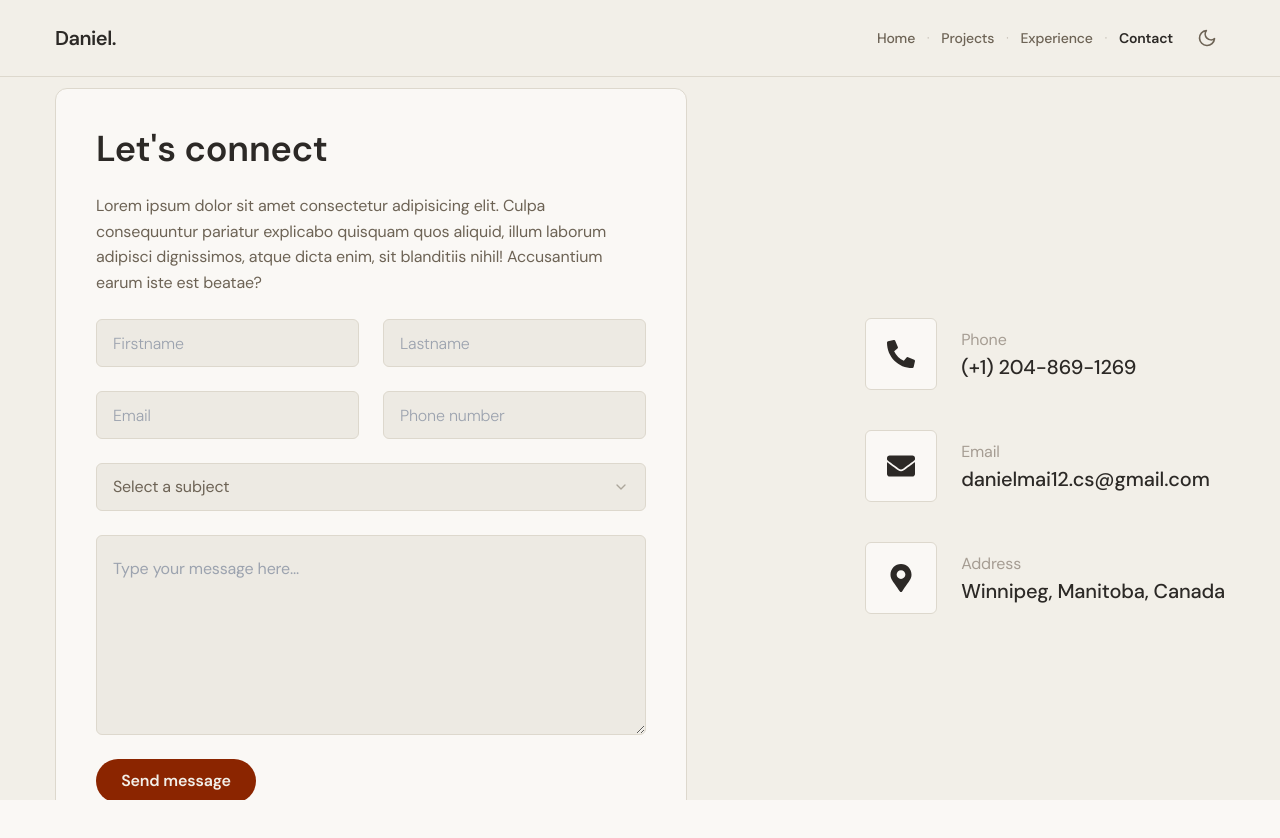
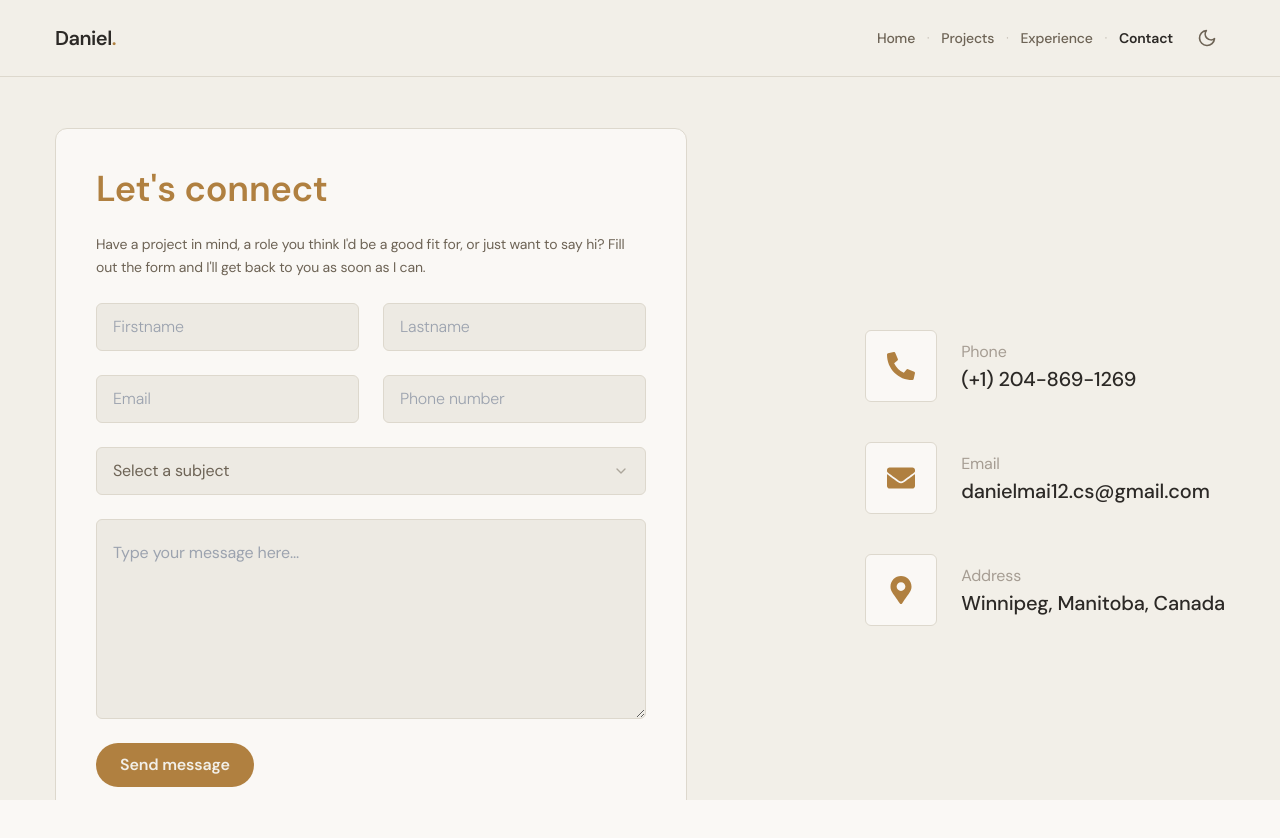
Before and after one commit to danielmai12/dmai-portfolio, a Next.js app: page /contact in a window 1280 px wide. Shown: the top 838 px of the page. Built offline with nearby package versions, Linux system fonts and the light colour scheme.

Commit message:
Add send email functionality

```diff
--- a/package.json
+++ b/package.json
@@ -9,6 +9,7 @@
     "lint": "next lint"
   },
   "dependencies": {
+    "@emailjs/browser": "^4.4.1",
     "@radix-ui/react-dialog": "^1.1.6",
     "@radix-ui/react-scroll-area": "^1.2.3",
     "@radix-ui/react-select": "^2.1.6",
--- a/src/app/contact/page.tsx
+++ b/src/app/contact/page.tsx
@@ -1,5 +1,7 @@
 "use client";
 
+import { useState, useRef } from "react";
+import emailjs from "@emailjs/browser";
 import { Button } from "@/components/ui/button";
 import { Input } from "@/components/ui/input";
 import { Textarea } from "@/components/ui/textarea";
@@ -36,6 +38,30 @@ const info = [
 ];
 
 const Contact = () => {
+  const formRef = useRef<HTMLFormElement>(null);
+  const [subject, setSubject] = useState("");
+  const [status, setStatus] = useState<"idle" | "sending" | "success" | "error">("idle");
+
+  const handleSubmit = async (e: React.FormEvent) => {
+    e.preventDefault();
+    if (!formRef.current) return;
+
+    setStatus("sending");
+    try {
+      await emailjs.sendForm(
+        process.env.NEXT_PUBLIC_EMAILJS_SERVICE_ID!,
+        process.env.NEXT_PUBLIC_EMAILJS_TEMPLATE_ID!,
+        formRef.current,
+        process.env.NEXT_PUBLIC_EMAILJS_PUBLIC_KEY!
+      );
+      setStatus("success");
+      formRef.current.reset();
+      setSubject("");
+    } catch {
+      setStatus("error");
+    }
+  };
+
   return (
     <motion.section
       initial={{ opacity: 0 }}
@@ -43,12 +69,14 @@ const Contact = () => {
         opacity: 1,
         transition: { delay: 0.4, duration: 0.4, ease: "easeIn" },
       }}
-      className="py-6"
+      className="min-h-[calc(100vh-4rem)] flex items-center py-16"
     >
       <div className="container mx-auto">
         <div className="flex flex-col xl:flex-row gap-[30px]">
           <div className="xl:w-[54%] order-2 xl:order-none">
             <form
+              ref={formRef}
+              onSubmit={handleSubmit}
               className="flex flex-col gap-6 p-10 rounded-xl border"
               style={{
                 backgroundColor: "var(--card-bg)",
@@ -61,45 +89,58 @@ const Contact = () => {
               >
                 Let&apos;s connect
               </h3>
-              <p style={{ color: "var(--text-color)" }}>
-                Lorem ipsum dolor sit amet consectetur adipisicing elit. Culpa
-                consequuntur pariatur explicabo quisquam quos aliquid, illum
-                laborum adipisci dignissimos, atque dicta enim, sit blanditiis
-                nihil! Accusantium earum iste est beatae?
+              <p className="text-sm leading-relaxed" style={{ color: "var(--text-color)" }}>
+                Have a project in mind, a role you think I&apos;d be a good fit
+                for, or just want to say hi? Fill out the form and I&apos;ll get
+                back to you as soon as I can.
               </p>
               <div className="grid grid-cols-1 md:grid-cols-2 gap-6">
-                <Input type="text" placeholder="Firstname" />
-                <Input type="text" placeholder="Lastname" />
-                <Input type="email" placeholder="Email" />
-                <Input type="tel" placeholder="Phone number" />
+                <Input type="text" name="firstname" placeholder="Firstname" required />
+                <Input type="text" name="lastname" placeholder="Lastname" required />
+                <Input type="email" name="email" placeholder="Email" required />
+                <Input type="tel" name="phone" placeholder="Phone number" />
               </div>
 
-              <Select>
+              {/* Hidden input so subject value is included in the form data */}
+              <input type="hidden" name="subject" value={subject} />
+
+              <Select onValueChange={setSubject}>
                 <SelectTrigger className="w-full">
                   <SelectValue placeholder="Select a subject" />
                 </SelectTrigger>
                 <SelectContent>
                   <SelectGroup>
                     <SelectLabel>Select a service</SelectLabel>
-                    <SelectItem value="web-development">
-                      Web Development
-                    </SelectItem>
-                    <SelectItem value="mobile-development">
-                      Mobile Development
-                    </SelectItem>
-                    <SelectItem value="quickbooks-development">
-                      Quickbooks Development
-                    </SelectItem>
+                    <SelectItem value="web-development">Web Development</SelectItem>
+                    <SelectItem value="mobile-development">Mobile Development</SelectItem>
+                    <SelectItem value="ai-development">AI / LLM Integration</SelectItem>
+                    <SelectItem value="other">Other</SelectItem>
                   </SelectGroup>
                 </SelectContent>
               </Select>
 
               <Textarea
                 className="h-[200px]"
+                name="message"
                 placeholder="Type your message here..."
+                required
               />
 
-              <Button className="max-w-40">Send message</Button>
+              <div className="flex items-center gap-4">
+                <Button className="max-w-40" type="submit" disabled={status === "sending"}>
+                  {status === "sending" ? "Sending..." : "Send message"}
+                </Button>
+                {status === "success" && (
+                  <p className="text-sm" style={{ color: "var(--accent-color)" }}>
+                    Message sent successfully!
+                  </p>
+                )}
+                {status === "error" && (
+                  <p className="text-sm text-red-500">
+                    Something went wrong. Please try again.
+                  </p>
+                )}
+              </div>
             </form>
           </div>
 
@@ -118,9 +159,7 @@ const Contact = () => {
                     <div className="text-[28px]">{item.icon}</div>
                   </div>
                   <div className="flex-1">
-                    <p style={{ color: "var(--secondary-color)" }}>
-                      {item.title}
-                    </p>
+                    <p style={{ color: "var(--secondary-color)" }}>{item.title}</p>
                     <h3
                       className="text-xl font-medium"
                       style={{ color: "var(--primary-color)" }}
--- a/src/app/globals.css
+++ b/src/app/globals.css
@@ -8,7 +8,7 @@
   --text-color: #6d6355;
   --primary-color: #2c2926;
   --secondary-color: #a69d93;
-  --accent-color: #2c2926;
+  --accent-color: #b08040;
   --card-bg: #faf8f5;
   --border-color: #ddd8cd;
   --input-bg: #edeae3;
@@ -27,7 +27,7 @@
   --text-color: #c8c2b8;
   --primary-color: #e8e2d8;
   --secondary-color: #a69d93;
-  --accent-color: #e8e2d8;
+  --accent-color: #c9973d;
   --card-bg: #2a2825;
   --border-color: #3a3632;
   --input-bg: #2a2825;
--- a/src/app/page.tsx
+++ b/src/app/page.tsx
@@ -34,22 +34,22 @@ const Home = () => {
                   GrydPark
                 </a>
                 , building full-stack B2B/B2C parking services across web and
-                mobile. I work across the whole stack — from React frontends to
-                NestJS APIs and PostgreSQL — with a deeper focus on backend
+                mobile. I work across the whole stack - from React frontends to
+                NestJS APIs and PostgreSQL - with a deeper focus on backend
                 systems and cloud infrastructure on GCP using Terraform, Docker,
                 and Kubernetes.
               </p>
               <p>
                 I studied Computer Science (BSc Honors) at the University of
                 Manitoba. My interest in problem solving goes back to high
-                school math competitions — what stuck was learning how to find
+                school math competitions - what stuck was learning how to find
                 the right angle on a hard problem. That led me into ML research
                 at the Database Datamining Lab, and eventually into software.
               </p>
               <p>
                 Outside of work, I keep up with the AI space by building
                 personal projects around LLMs, RAG pipelines, and AI-powered
-                tooling — exploring how these systems can be designed and
+                tooling - exploring how these systems can be designed and
                 integrated into real products.
               </p>
             </div>
--- a/src/app/projects/page.tsx
+++ b/src/app/projects/page.tsx
@@ -5,9 +5,9 @@ import { motion } from "framer-motion";
 const projects = [
   {
     name: "CGC Grain Outcome Predictions",
-    period: "May 2023 – Aug 2023",
+    period: "May 2023 - Aug 2023",
     description:
-      "Collaborated in a team of 6 to build ML models predicting the incidence and severity of Ergot. Created a Python pipeline to scrape weather data from ground station and satellite sources, stored in dockerized PostgreSQL containers. Held biweekly meetings with stakeholders from the Government and University of Manitoba.",
+      "Collaborated in a team of 6 to build ML models predicting the incidence and severity of Ergot. Created a Python pipeline to scrape weather data from ground station and satellite sources, stored in dockerized PostgreSQL containers",
     tech: ["Python", "Docker", "PostgreSQL", "TensorFlow"],
     github: "https://github.com/dmai/CGC_Grain_Outcome_Predictions",
   },
--- a/src/components/PageTransition.tsx
+++ b/src/components/PageTransition.tsx
@@ -14,15 +14,14 @@ const PageTransition = ({ children }: PageTransitionProps) => {
     <AnimatePresence>
       <div key={pathName}>
         <motion.div
-          initial={{ opacity: 1 }}
+          initial={{ opacity: 0 }}
           animate={{
-            opacity: 0,
-            transition: { delay: 0.5, duration: 0.4, ease: "easeInOut" },
+            opacity: 1,
+            transition: { delay: 1, duration: 0.3, ease: "easeInOut" },
           }}
-          className="h-screen w-screen fixed top-0 pointer-events-none"
-          style={{ backgroundColor: "var(--bg-color)" }}
-        />
-        {children}
+        >
+          {children}
+        </motion.div>
       </div>
     </AnimatePresence>
   );
--- a/src/components/Photo.tsx
+++ b/src/components/Photo.tsx
@@ -41,7 +41,7 @@ const Photo = () => {
             cx="253"
             cy="253"
             r="250"
-            stroke="#8b2500"
+            stroke="var(--accent-color)"
             strokeWidth="4"
             strokeLinecap="round"
             strokeLinejoin="round"
--- a/tailwind.config.ts
+++ b/tailwind.config.ts
@@ -25,8 +25,8 @@ const config: Config = {
       colors: {
         primary: "var(--bg-color)",
         accent: {
-          DEFAULT: "#8b2500",
-          hover: "#701e00",
+          DEFAULT: "var(--accent-color)",
+          hover: "var(--accent-color)",
         },
       },
       keyframes: {
```
Also changed, not shown: 1 other file (tests, documents, lock files or other folders).
